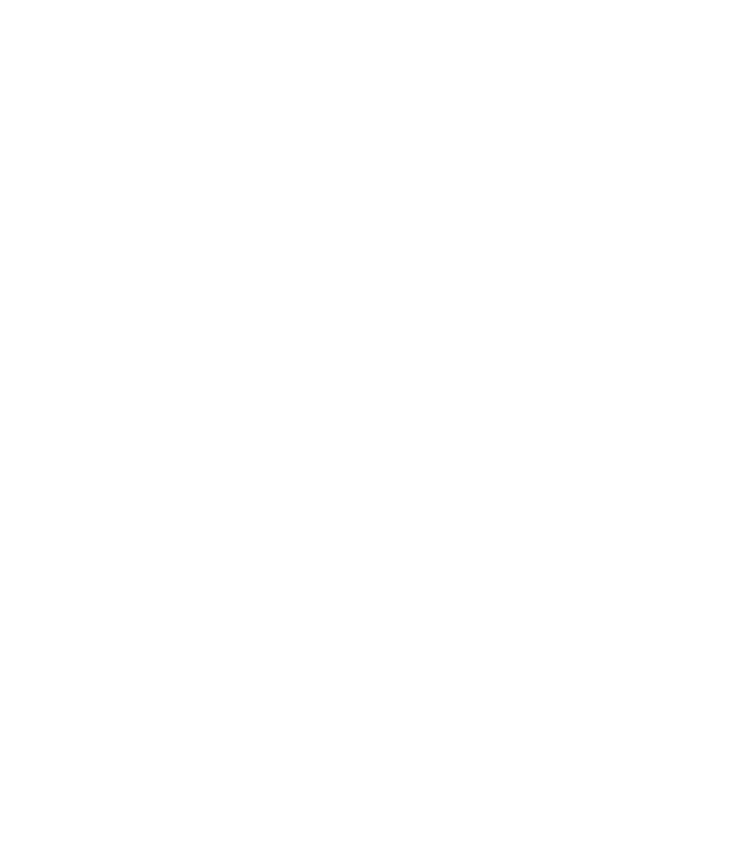
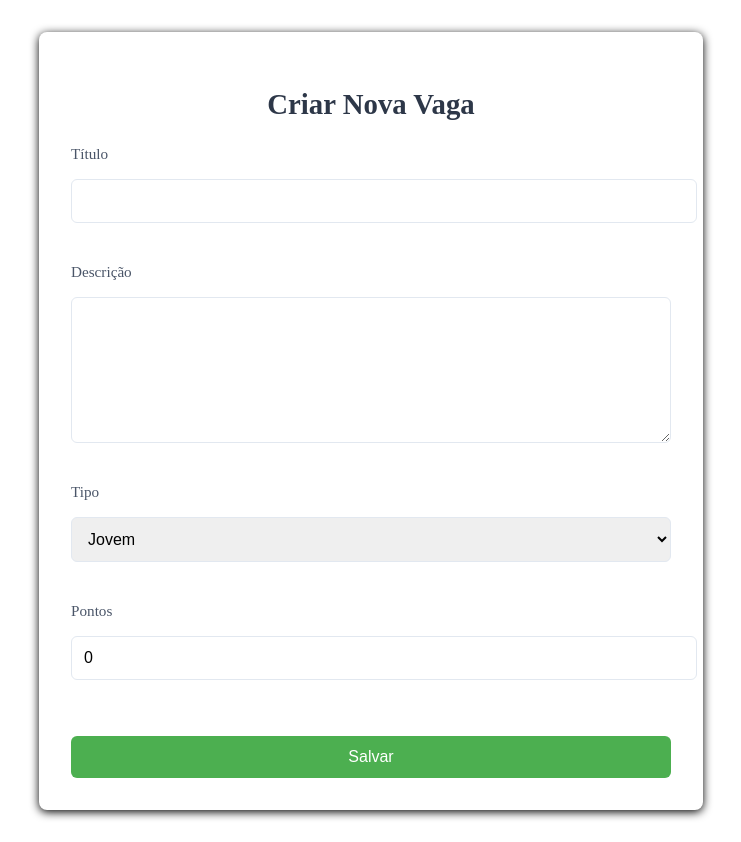
Before and after one commit to gabriel-saraiva-flooxai/HelpHeal-frontend, a React (Create React App) app: page /vacancies/new in a window 1280 px wide. Before the commit this address had no page. Shown: the whole page, without its empty margins (269-1010 px from the left). Before the commit the page ends 800 px from the top, so only its background shows below. Built offline with nearby package versions, Linux system fonts and the light colour scheme; sample sign-in values are in the browser's storage.

Commit message:
feat: implement creation of vacancies with role protection / listing with style

```diff
--- a/src/App.js
+++ b/src/App.js
@@ -3,6 +3,7 @@ import Login from "./pages/Auth/Login.jsx";
 import VacancyList from "./pages/Vacancies/List.jsx";
 import Register from "./pages/Auth/Register.jsx";
 import ForgotPassword from "./pages/Auth/ForgotPassword.jsx";
+import VacancyCreate from "./pages/Vacancies/New.jsx";
 
 function App() {
   return (
@@ -12,6 +13,7 @@ function App() {
         <Route path="/register" element={<Register />} />
         <Route path="/forgot-password" element={<ForgotPassword />} />
         <Route path="/vacancies" element={<VacancyList />} />
+        <Route path="/vacancies/new" element={<VacancyCreate />} />
       </Routes>
     </BrowserRouter>
   );
--- /dev/null
+++ b/src/pages/Vacancies/List.css
@@ -0,0 +1,73 @@
+/* Container geral */
+.vacancy-list {
+  max-width: 800px;
+  margin: 2rem auto;
+  padding: 0 1rem;
+  display: grid;
+  grid-template-columns: repeat(auto-fill, minmax(280px, 1fr));
+  gap: 1.5rem;
+}
+
+/* Cada vaga como um cartão */
+.vacancy-card {
+  background: #fff;
+  border: 1px solid #e2e8f0;
+  border-radius: 0.5rem;
+  box-shadow: 0 2px 4px rgba(0,0,0,0.5);
+  padding: 1rem 1.25rem;
+  display: flex;
+  flex-direction: column;
+  transition: transform .2s, box-shadow .2s;
+}
+
+.vacancy-card:hover {
+  transform: translateY(-4px);
+  box-shadow: 0 4px 8px rgba(0,0,0,1);
+}
+
+/* Título da vaga */
+.vacancy-card h2 {
+  font-size: 1.25rem;
+  margin: 0 0 .5rem;
+  color: #2d3748;
+}
+
+/* Descrição */
+.vacancy-card p {
+  flex-grow: 1;
+  margin: 0 0 1rem;
+  color: #4a5568;
+  line-height: 1.4;
+}
+
+/* Rodapé com tipo e pontos */
+.vacancy-footer {
+  display: flex;
+  justify-content: space-between;
+  font-size: .9rem;
+  color: #1aa33c;
+}
+
+.vacancy-footer span {
+  background: #edf2f7;
+  padding: .25rem .5rem;
+  border-radius: .25rem;
+}
+
+/* Botão “Nova Vaga” */
+.new-vacancy-btn {
+  display: inline-block;
+  margin: 1rem auto;
+  padding: 0.5rem 1rem;
+  background: #4CAF50;
+  color: #fff;
+  border: none;
+  border-radius: 0.25rem;
+  cursor: pointer;
+  font-size: 1rem;
+  transition: background .2s;
+}
+
+.new-vacancy-btn:hover {
+  background: #4bd64f;
+}
--- a/src/pages/Vacancies/List.jsx
+++ b/src/pages/Vacancies/List.jsx
@@ -1,7 +1,46 @@
+import './List.css'
+import { useEffect, useState } from 'react'
+import api from '../../api'
+import { useNavigate } from 'react-router-dom'
+import { getUserRole } from '../../auth'
+
 export default function VacancyList() {
+  const [vacancies, setVacancies] = useState([])
+  const role = getUserRole()
+  const navigate = useNavigate()
+
+  useEffect(() => {
+    api.get('/vacancies')
+      .then(res => setVacancies(res.data))
+      .catch(console.error)
+  }, [])
+
   return (
     <div>
-      <h1>Vagas Disponíveis</h1>
+      <h1 style={{ textAlign: 'center', margin: '1rem 0' }}>Vagas Disponíveis</h1>
+
+      {['admin', 'internal_user'].includes(role) && (
+        <div style={{ textAlign: 'center' }}>
+          <button
+            className="new-vacancy-btn"
+            onClick={() => navigate('/vacancies/new')}>
+            + Nova Vaga
+          </button>
+        </div>
+      )}
+
+      <div className="vacancy-list">
+        {vacancies.map(v => (
+          <div key={v._id} className="vacancy-card">
+            <h2>{v.title}</h2>
+            <p>{v.description}</p>
+            <div className="vacancy-footer">
+              <span>Tipo: {v.type}</span>
+              <span>Pontos: {v.points}</span>
+            </div>
+          </div>
+        ))}
+      </div>
     </div>
   )
 }
--- /dev/null
+++ b/src/pages/Vacancies/New.css
@@ -0,0 +1,97 @@
+.create-vacancy-container {
+  max-width: 600px;
+  margin: 2rem auto;
+  padding: 2rem;
+  background: #ffffff;
+  border-radius: 8px;
+  box-shadow: 0 2px 10px rgba(0, 0, 0, 1);
+}
+
+.create-vacancy-title {
+  font-size: 1.8rem;
+  color: #2d3748;
+  margin-bottom: 1.5rem;
+  text-align: center;
+  font-weight: 600;
+}
+
+.create-vacancy-form {
+  display: flex;
+  flex-direction: column;
+  gap: 1.5rem;
+}
+
+.form-group {
+  display: flex;
+  flex-direction: column;
+  gap: 0.5rem;
+}
+
+.form-group label {
+  font-weight: 500;
+  color: #4a5568;
+  font-size: 0.95rem;
+}
+
+.form-group input,
+.form-group select,
+.form-group textarea {
+  padding: 0.75rem;
+  border: 1px solid #e2e8f0;
+  border-radius: 6px;
+  font-size: 1rem;
+  transition: border-color 0.3s ease;
+}
+
+.form-group input:focus,
+.form-group select:focus,
+.form-group textarea:focus {
+  outline: none;
+  border-color: #4299e1;
+  box-shadow: 0 0 0 3px rgba(66, 153, 225, 0.2);
+}
+
+.form-group textarea {
+  min-height: 120px;
+  resize: vertical;
+}
+
+.submit-button {
+  background-color: #4CAF50;
+  color: white;
+  padding: 0.75rem 1.5rem;
+  border: none;
+  border-radius: 6px;
+  font-size: 1rem;
+  font-weight: 500;
+  cursor: pointer;
+  transition: background-color 0.3s ease;
+  margin-top: 1rem;
+}
+
+.submit-button:hover {
+  background-color: #2f855a;
+}
+
+.submit-button:disabled {
+  background-color: #cbd5e0;
+  cursor: not-allowed;
+}
+
+.error-message {
+  color: #e53e3e;
+  font-size: 0.875rem;
+  margin-top: 0.25rem;
+}
+
+/* Responsividade */
+@media (max-width: 640px) {
+  .create-vacancy-container {
+    padding: 1.5rem;
+    margin: 1rem;
+  }
+
+  .create-vacancy-title {
+    font-size: 1.5rem;
+  }
+}
--- a/src/pages/Vacancies/New.jsx
+++ b/src/pages/Vacancies/New.jsx
@@ -0,0 +1,84 @@
+import './New.css'
+import { useState, useEffect } from 'react'
+import { useNavigate } from 'react-router-dom'
+import api from '../../api'
+import { getUserRole } from '../../auth'
+
+export default function VacancyCreate() {
+    const [title, setTitle] = useState('')
+    const [description, setDescription] = useState('')
+    const [type, setType] = useState('jovem')
+    const [points, setPoints] = useState(0)
+    const [error, setError] = useState(null)
+    const navigate = useNavigate()
+
+    // controle de acesso
+    useEffect(() => {
+        const role = getUserRole()
+        if (!['admin', 'internal_user'].includes(role)) {
+            navigate('/vacancies')
+        }
+    }, [navigate])
+
+    const handleSubmit = async e => {
+        e.preventDefault()
+        setError(null)
+
+        try {
+            await api.post('/vacancies', { title, description, type, points })
+            navigate('/vacancies')
+        } catch (err) {
+            setError(err.response?.data?.error || 'Erro ao criar vaga')
+        }
+    }
+
+    return (
+        <div className="create-vacancy-container">
+            <h2 className="create-vacancy-title">Criar Nova Vaga</h2>
+            <form onSubmit={handleSubmit} className="create-vacancy-form">
+                {error && <div className="error-message">{error}</div>}
+
+                <div className="form-group">
+                    <label>Título</label>
+                    <input
+                        value={title}
+                        onChange={e => setTitle(e.target.value)}
+                        required
+                    />
+                </div>
+
+                <div className="form-group">
+                    <label>Descrição</label>
+                    <textarea
+                        value={description}
+                        onChange={e => setDescription(e.target.value)}
+                        required
+                    />
+                </div>
+
+                <div className="form-group">
+                    <label>Tipo</label>
+                    <select value={type} onChange={e => setType(e.target.value)}>
+                        <option value="jovem">Jovem</option>
+                        <option value="idoso">Idoso</option>
+                        <option value="familia">Família</option>
+                    </select>
+                </div>
+
+                <div className="form-group">
+                    <label>Pontos</label>
+                    <input
+                        type="number"
+                        value={points}
+                        onChange={e => setPoints(Number(e.target.value))}
+                        required
+                    />
+                </div>
+
+                <button type="submit" className="submit-button">
+                    Salvar
+                </button>
+            </form>
+        </div>
+    )
+}
```
